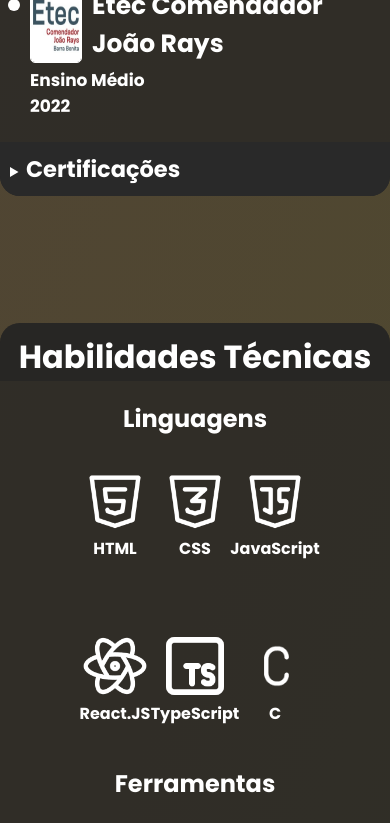
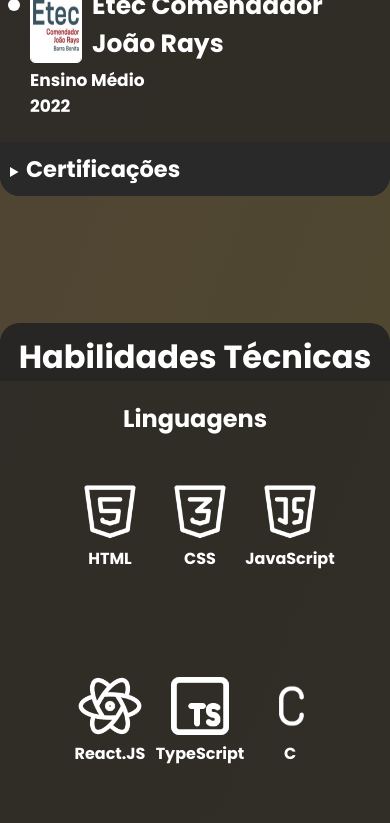
Before and after one commit to Anjeroo/Portfolio_Angelo, a React (Vite) app: page / in a window 390 px wide. Shown: the part 1156-1979 px from the top of the page. Built offline with nearby package versions, Linux system fonts and the light colour scheme; the HTML template or start-up script is replaced by a standard one.

Commit message:
Adicionando arquivo docker e pasta github

```diff
--- a/src/components/Skills/skills.css
+++ b/src/components/Skills/skills.css
@@ -14,7 +14,7 @@
     gap: 100px;
     user-select: none;
     @media (max-width: 1100px) {
-        gap: 70px;
+        gap: 80px;
 
     }
 
@@ -25,6 +25,7 @@
     width: 90px;
     @media (max-width: 1100px) {
         width: 70px;
+
     }
 
 }
@@ -33,17 +34,20 @@
     display: flex;
     flex-direction: column;
     align-items: center;
+    padding: 10px;
+
 }
 
 
 .simple {
     display: flex;
     margin-top: 30px;
-    gap: 40px;
+
 }
 
 .languageText {
     text-align: center;
+    gap: 10px;
 }
 
 #skillTitle {
```
Also changed, not shown: 1 other file (tests, documents, lock files or other folders).
